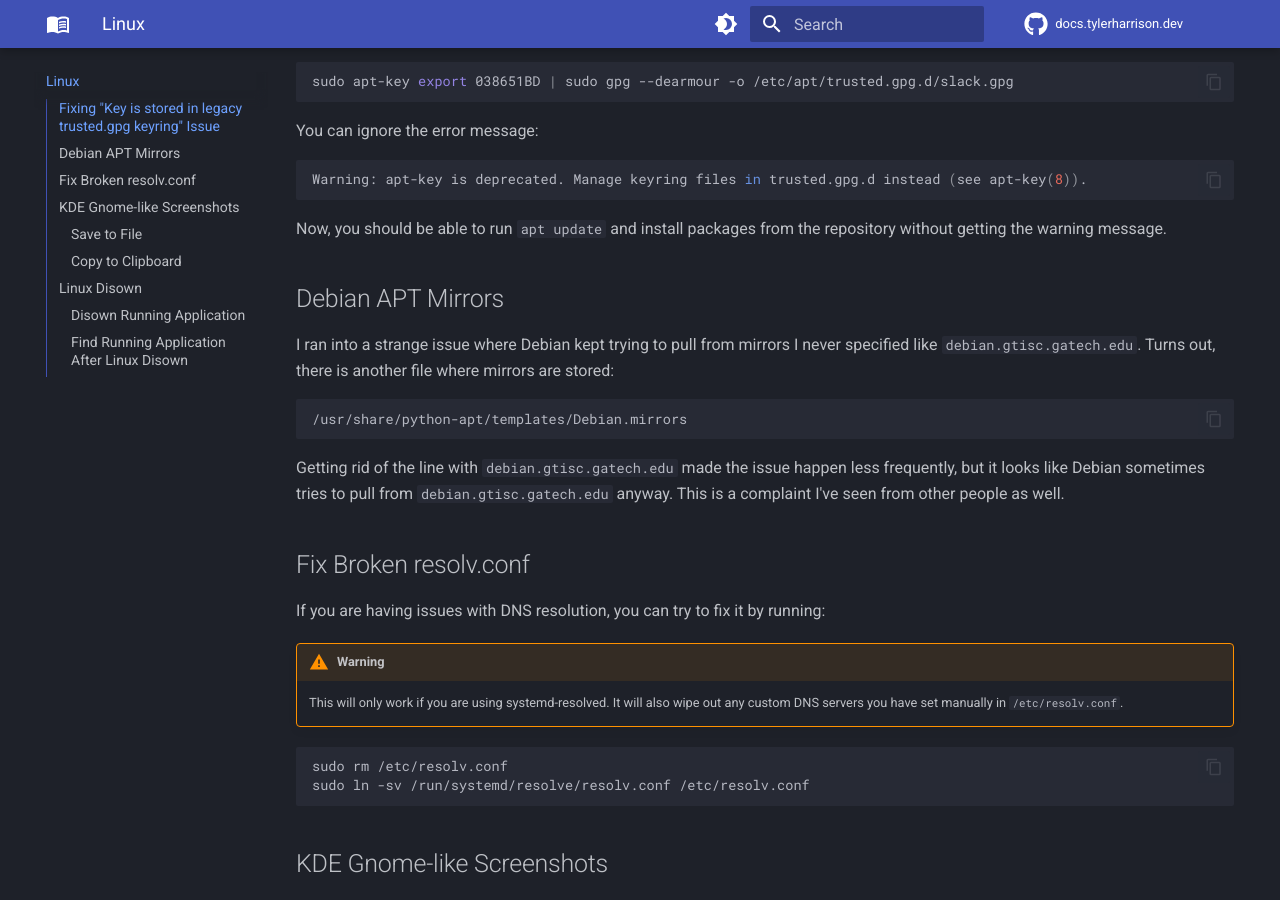
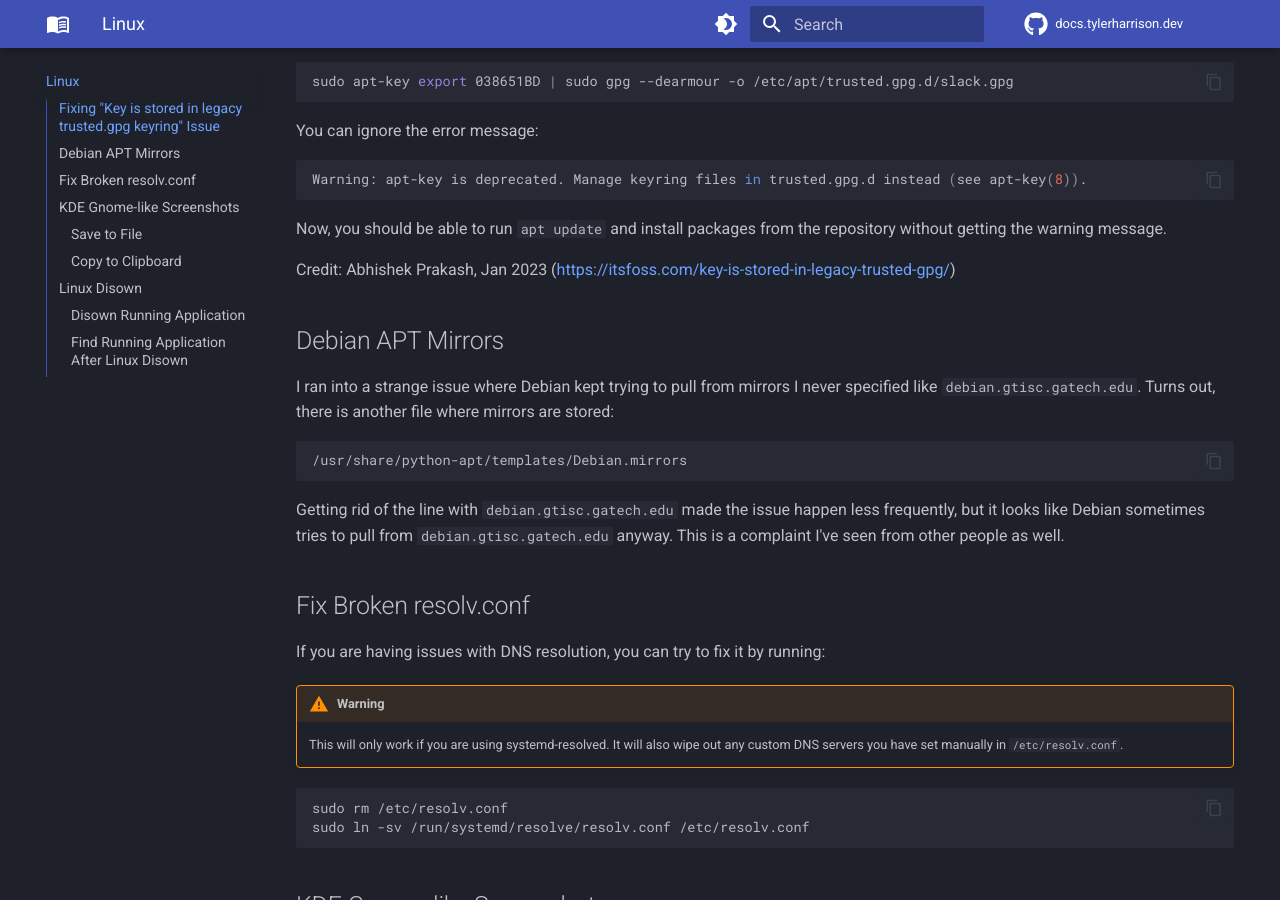
Before and after one commit to williamhatcher/docs.tylerharrison.dev, an MkDocs documentation site: the page built from docs/linux.md, in a window 1280 px wide and 900 px high, scrolled down 985 px. Built offline with MkDocs 1.6.1 and Material for MkDocs 9.7.7, drawn with Linux system fonts in a browser that asks for light colours; comment, search, counter and statistics services are not loaded.

Commit message:
Push GPG credit update
Signed-off-by: Tyler Harrison <tyleraharrison@gmail.com>

````diff
--- a/docs/linux.md
+++ b/docs/linux.md
@@ -51,6 +51,8 @@ Warning: apt-key is deprecated. Manage keyring files in trusted.gpg.d instead (s
 ```
 
 Now, you should be able to run `apt update` and install packages from the repository without getting the warning message.
+
+Credit: Abhishek Prakash, Jan 2023 ([https://itsfoss.com/key-is-stored-in-legacy-trusted-gpg/](https://itsfoss.com/key-is-stored-in-legacy-trusted-gpg/))
 
 ## Debian APT Mirrors
 
````
